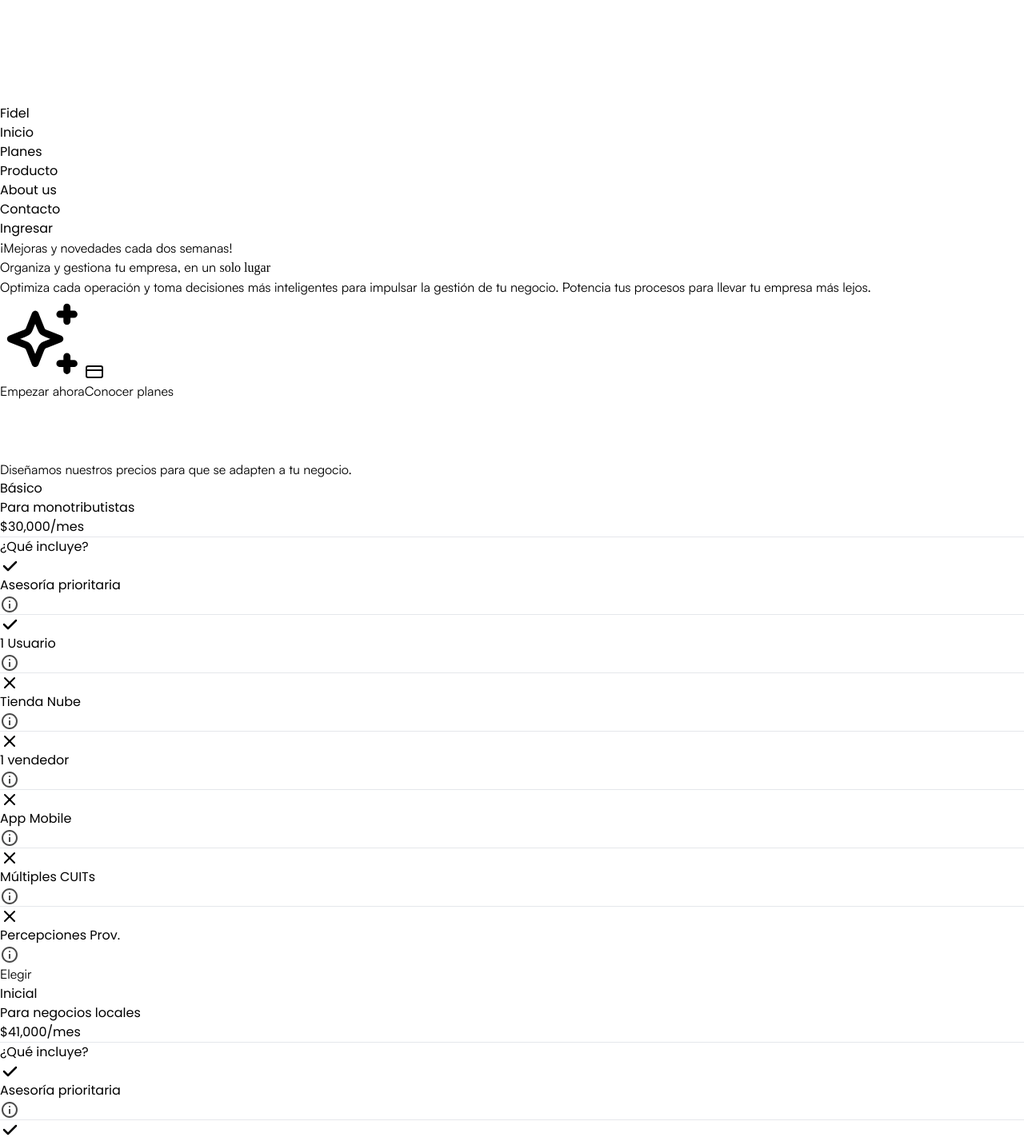
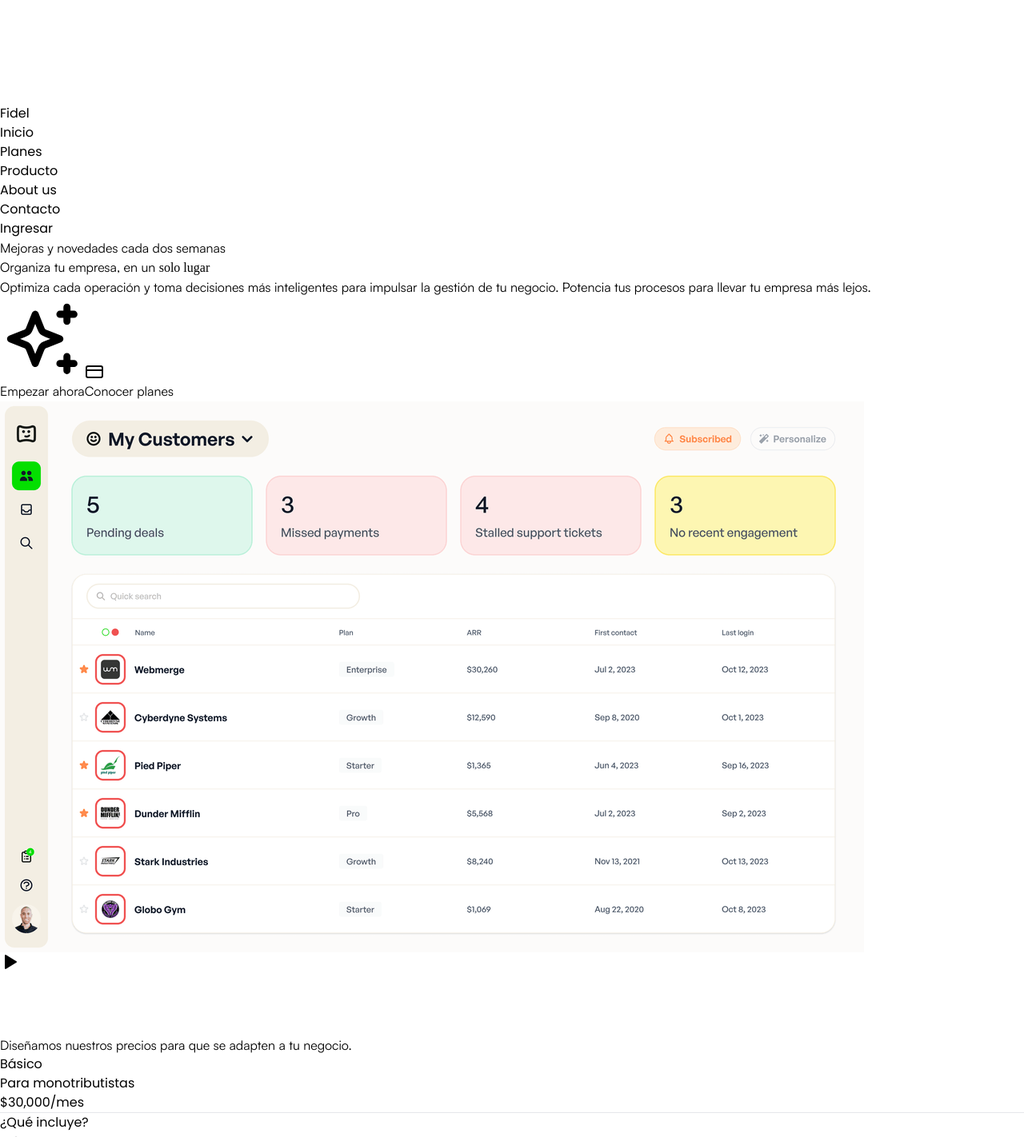
Before and after one commit to francoogilli/Fidel, a React (Vite) app: page / in a window 1280 px wide. Shown: the part 2485-3907 px from the top of the page at 80% size. Built offline with nearby package versions, Linux system fonts and the light colour scheme; a web font is replaced by a local one.

Commit message:
Rediseno del Hero

```diff
--- a/src/components/hero.tsx
+++ b/src/components/hero.tsx
@@ -1,26 +1,29 @@
 import { Link } from "react-router-dom";
 import SparklesIcon from "../icons/sparkles";
 import CreditCardIcon from "../icons/creditCard";
+import PlayIcon from "../icons/play";
 
 export default function Hero() {
   return (
-    <div className="mx-auto flex flex-col max-w-5xl pt-40 lg:pt-14 space-y-6 px-4 lg:px-1 pb-10">
-      <div className="lg:px-20 text-center pt-[4.8rem]">
+    <div className="mx-auto flex flex-col lg:flex-row max-w-7xl pt-40 lg:pt-14 space-y-6 px-4 lg:px-4 pb-10">
+      {/* Sección de texto */}
+      <div className="absolute top-28 left-0 right-0 flex justify-center">
         <div
-          className="text-sm font-medium bg-white mb-7 md:mb-10 inline-block rounded-3xl border border-[#e9e9e9] px-3 py-1"
+          className="text-sm font-medium bg-white mb-0 md:mb-10 inline-block rounded-[0.625rem] border border-[#e9e9e9] px-3 py-1"
           style={{ fontFamily: "Satoshi" }}
         >
           <div className="flex justify-center items-center space-x-2">
            <span className="inline-block size-2 bg-[#80ff18] rounded-full animate-pulse"></span>
-            <p>¡Mejoras y novedades cada dos semanas!</p>
+            <p>Mejoras y novedades cada dos semanas</p>
           </div>
         </div>
-
+      </div>
+      <div className="flex-1  text-center lg:text-left pt-0 md:pt-[2rem]">
         <h2
           className="font-bold text-4xl md:text-6xl lg:text-[5rem] lg:leading-[1.1em] tracking-tighter"
           style={{ fontFamily: "Satoshi" }}
         >
-          Organiza y gestiona tu empresa, en un{" "}
+          Organiza tu empresa, en un{" "}
           <span
             className="tracking-normal"
             style={{ fontFamily: "instrument-serif" }}
@@ -28,24 +31,22 @@ export default function Hero() {
             solo lugar
           </span>
         </h2>
-      </div>
-      <div className="text-center lg:px-44 ">
+
+        <div className="lg:px-0 mt-4 mx-auto w-[23rem] md:w-[36rem]">
           <h4
-          className="text-[#5c5c5c] w-[23rem] md:w-[42rem] mx-auto text-base lg:text-xl leading-[1.4em] font-medium"
+            className="text-[#5c5c5c] lg:w-auto mx-auto lg:mx-0 text-base lg:text-lg leading-[1.4em] font-medium"
             style={{ fontFamily: "Satoshi" }}
           >
             Optimiza cada operación y toma decisiones más inteligentes para
-          impulsar la gestión de tu negocio. Potencia tus procesos para llevar tu empresa más lejos.
+            impulsar la gestión de tu negocio. Potencia tus procesos para llevar
+            tu empresa más lejos.
           </h4>
         </div>
 
-      <div>
-        <div className="flex flex-col md:flex-row md:space-x-3 mx-auto justify-center items-center text-center space-y-2 md:space-y-0">
-          {/* <button className="bg-[#35fa32] text-[#171717] justify-center w-full md:w-auto font-bold py-4 px-7 md:py-3 text-[15px]  rounded-[18px]  flex items-center space-x-2 border-4 border-[#ffffff] hover:border-[#eaeaea] transition-all duration-700" style={{ fontFamily: "Satoshi" }}>
-            Empezar ahora
-          </button> */}
+        <div className="mt-6">
+          <div className="flex flex-col md:flex-row md:space-x-3 mx-auto lg:mx-0 justify-center lg:justify-start items-center text-center space-y-2 md:space-y-0">
             <button
-            className="bg-[#5fff5c] tracking-tighter md:tracking-normal text-[#171717] justify-center w-auto gap-2 font-bold py-2.5 px-6 md:px-7 md:py-3 text-base md:text-[15px] rounded-[18px]  flex items-center space-x-2 border-4 md:border-[5px] border-[#ffffff] hover:border-[#c9ffc8] transition-all duration-700"
+              className="bg-[#5fff5c] tracking-tighter md:tracking-normal text-[#171717] justify-center w-auto gap-2 font-bold py-2.5 px-6 md:px-7 md:py-3 text-base md:text-[15px] rounded-[18px] flex items-center space-x-2 border-4 md:border-[5px] border-[#fafafa] hover:border-[#dfffdf] transition-all duration-700"
               style={{ fontFamily: "Satoshi" }}
             >
               <SparklesIcon className="size-4 md:size-5" />
@@ -53,17 +54,29 @@ export default function Hero() {
             </button>
             <Link to="/plans">
               <button
-              className="bg-[#fafafa] tracking-tighter md:tracking-normal text-[#171717] gap-2 justify-center w-auto font-bold py-2.5 px-6 md:px-7 md:py-3 text-base md:text-[15px] rounded-[18px]  flex items-center space-x-2 border-4 md:border-[5px] border-[#ffffff] hover:border-[#f6f6f6] transition-all duration-700"
+                className="bg-[#fafafa] tracking-tighter md:tracking-normal text-[#171717] gap-2 justify-center w-auto font-bold py-2.5 px-6 md:px-7 md:py-3 text-base md:text-[15px] rounded-[18px] flex items-center space-x-2 border-4 md:border-[5px] border-[#fafafa] hover:border-[#f6f6f6] transition-all duration-700"
                 style={{ fontFamily: "Satoshi" }}
               >
                 <CreditCardIcon className="size-4 md:size-5" />
                 Conocer planes
               </button>
             </Link>
-          {/* <button className="font-medium text-black w-full md:w-auto justify-center bg-[#35fa32] px-6 py-4 md:py-3 text-sm rounded-2xl flex items-center space-x-2 border-4 border-[#ffffff] hover:border-[#eeeeee] transition-all duration-700">
-            <span>¡Pedi una demo!</span>
-          </button> */}
           </div>
+        </div>
+      </div>
+
+      {/* Sección de imagen */}
+      <div className="relative flex-1 flex justify-center lg:justify-end items-center">
+        <img
+          src="/image.png"
+          alt="Laptop"
+          className="border-[10px] border-[#a7faa5] md:mt-11 w-[100%] rounded-3xl"
+        />
+        <button className="absolute inset-0 flex justify-center mt-0 md:mt-11 items-center">
+          <div className="bg-[#6fff6d] hover:bg-[#43fc40] border-[7px] border-[#dcffdb] hover:border-[#e6ffe6] p-4 rounded-full shadow-xl hover:shadow-2xl duration-500 transition-all">
+            <PlayIcon className="size-12 pl-0.5 text-white" />
+          </div>
+        </button>
       </div>
     </div>
   );
--- /dev/null
+++ b/src/icons/play.tsx
@@ -0,0 +1,19 @@
+interface Props {
+  className?: string;
+}
+
+export default function PlayIcon({ className }: Props) {
+  return (
+    <svg
+      xmlns="http://www.w3.org/2000/svg"
+      width="24"
+      height="24"
+      viewBox="0 0 24 24"
+      fill="currentColor"
+      className={className}
+    >
+      <path stroke="none" d="M0 0h24v24H0z" fill="none" />
+      <path d="M6 4v16a1 1 0 0 0 1.524 .852l13 -8a1 1 0 0 0 0 -1.704l-13 -8a1 1 0 0 0 -1.524 .852z" />
+    </svg>
+  );
+}
```
Also changed, not shown: public/image.png (added). Lines whose indentation alone changed are shown as unchanged.
